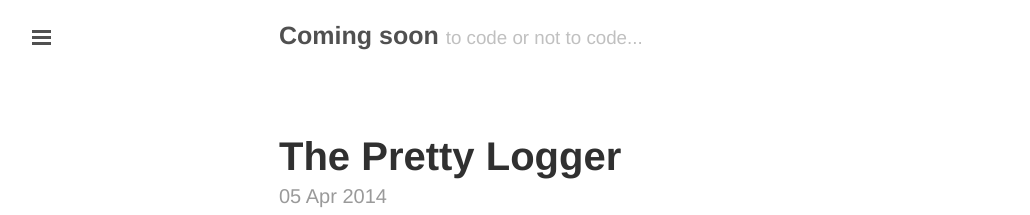
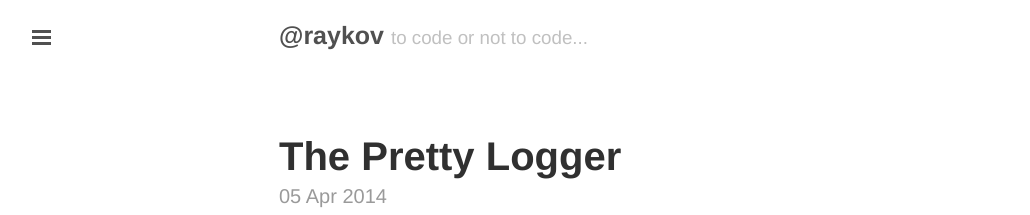
Before and after one commit to lyuboraykov/blog, a Jekyll site: the page built from index.html, in a window 1280 px wide and 900 px high. Shown: the top 215 px of the window, without its empty margins (1-1031 px from the left). Built offline with Jekyll 4.4.1, drawn with Linux system fonts in a browser that asks for light colours; Markdown is read by kramdown in place of the engine named in the settings; the list of posts is cut into pages by our own code.

Commit message:
Changed heading

```diff
--- a/_config.yml
+++ b/_config.yml
@@ -6,7 +6,7 @@ pygments:         true
 permalink:        pretty
 
 # Setup
-title:            Coming soon
+title:            '@raykov'
 tagline:          'to code or not to code...'
 description:      'A developer blog about coding problems, life events and more'
 url:              http://lyuboraykob.github.io/blog
```
